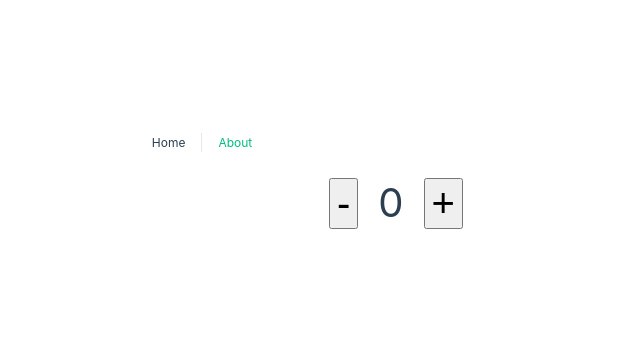
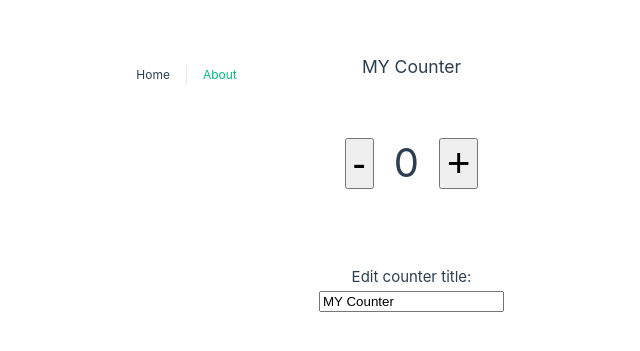
Before and after one commit to ahmetayyildiz66/vue-composition-basics, a Vue app: page / in a window 1280 px wide. Shown: the part 217-568 px from the top of the page, without its empty margins (341-981 px from the left). Built offline with nearby package versions, Linux system fonts and the light colour scheme.

Commit message:
reactive objects

```diff
--- a/src/views/HomeView.vue
+++ b/src/views/HomeView.vue
@@ -1,44 +1,39 @@
 <template>
   <div class="home">
+    <h3>{{ counterData.title }}</h3>
+
     <div class="btns">
       <button class="btn" @click="decreaseCounter">-</button>
-      <span class="counter">{{ counter }}</span>
+      <span class="counter">{{ counterData.count }}</span>
       <button class="btn" @click="increaseCounter">+</button>
+    </div>
+
+    <div class="edit">
+      <h4>Edit counter title:</h4>
+      <input type="text" v-model="counterData.title" />
     </div>
   </div>
 </template>
 
 <script setup>
-import { ref } from "vue";
+import { reactive } from "vue";
 
-const counter = ref(0);
+// const counter = ref(0);
+// const counterTitle = ref("My counter");
+
+const counterData = reactive({
+  count: 0,
+  title: "MY Counter",
+});
 
 const increaseCounter = () => {
-  counter.value++;
+  counterData.count++;
 };
 
 const decreaseCounter = () => {
-  counter.value--;
+  counterData.count--;
 };
 </script>
-
-<!-- <script>
-export default {
-  data() {
-    return {
-      counter: 0,
-    };
-  },
-  methods: {
-    increaseCounter() {
-      this.counter++;
-    },
-    decreaseCounter() {
-      this.counter--;
-    },
-  },
-};
-</script> -->
 
 <style>
 .home {
@@ -58,4 +53,8 @@
   align-items: center;
   justify-content: center;
 }
+
+.edit {
+  margin-top: 60px;
+}
 </style>
```
Also changed, not shown: 1 other file (tests, documents, lock files or other folders).
